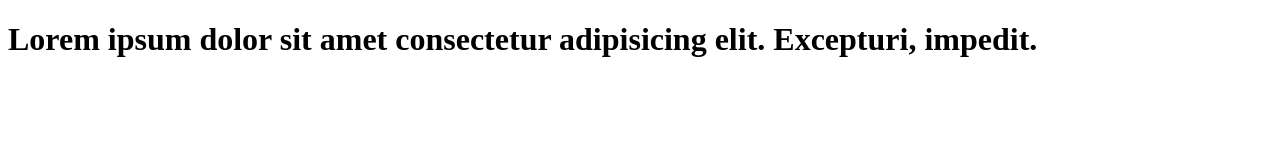
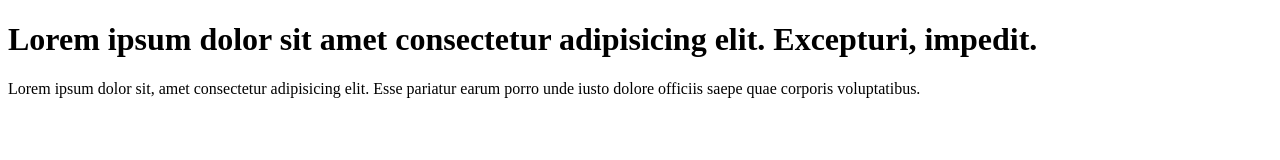
Before and after one commit to atul343patil/learn-git, a plain HTML site: page index.html in a window 1280 px wide. Drawn offline with Linux system fonts and the light colour scheme.

Commit message:
add paragraph to code

```diff
--- a/index.html
+++ b/index.html
@@ -7,5 +7,6 @@
 </head>
 <body>
     <h1>Lorem ipsum dolor sit amet consectetur adipisicing elit. Excepturi, impedit.</h1>
+    <p>Lorem ipsum dolor sit, amet consectetur adipisicing elit. Esse pariatur earum porro unde iusto dolore officiis saepe quae corporis voluptatibus.</p>
 </body>
 </html>
```
